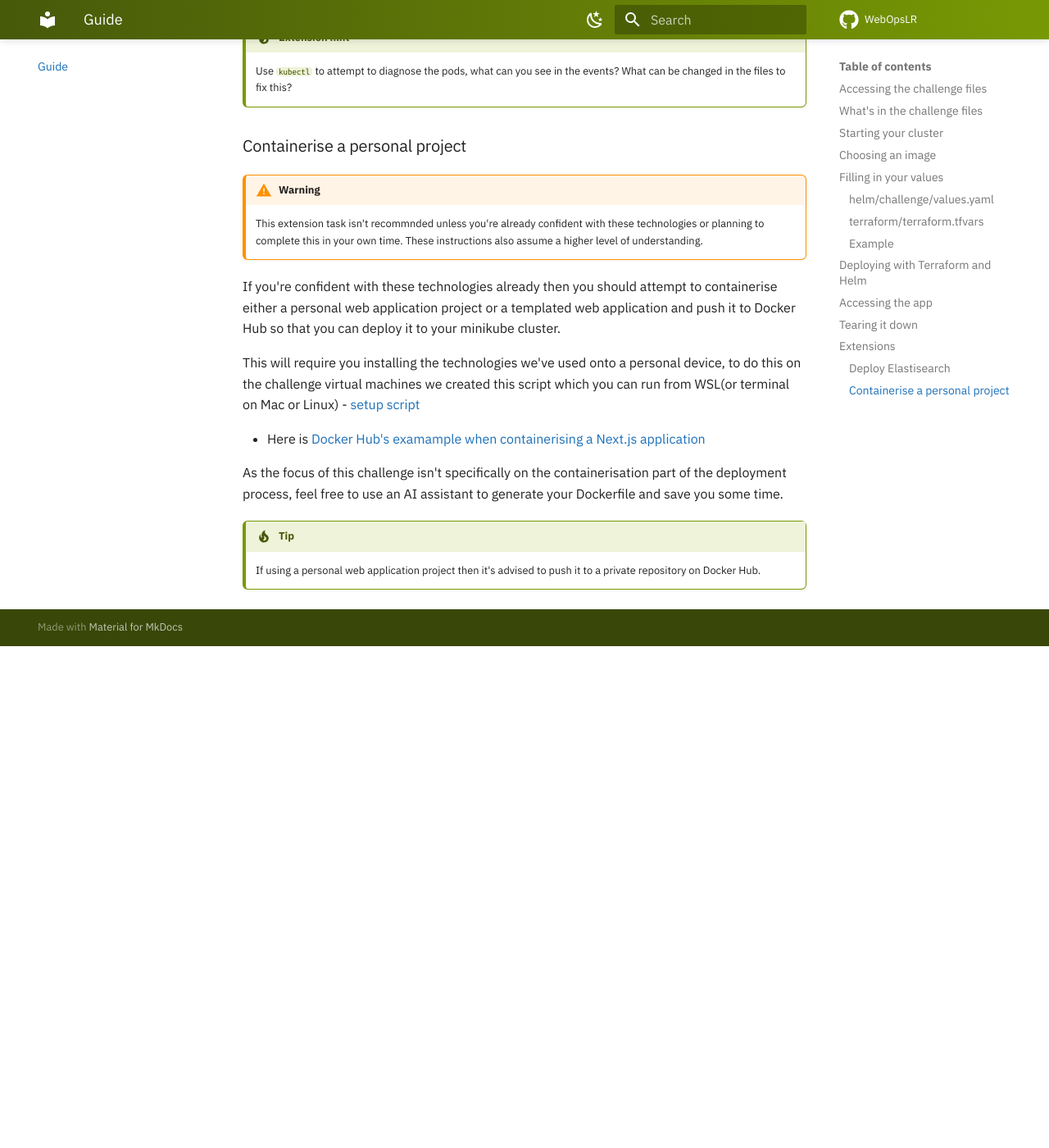
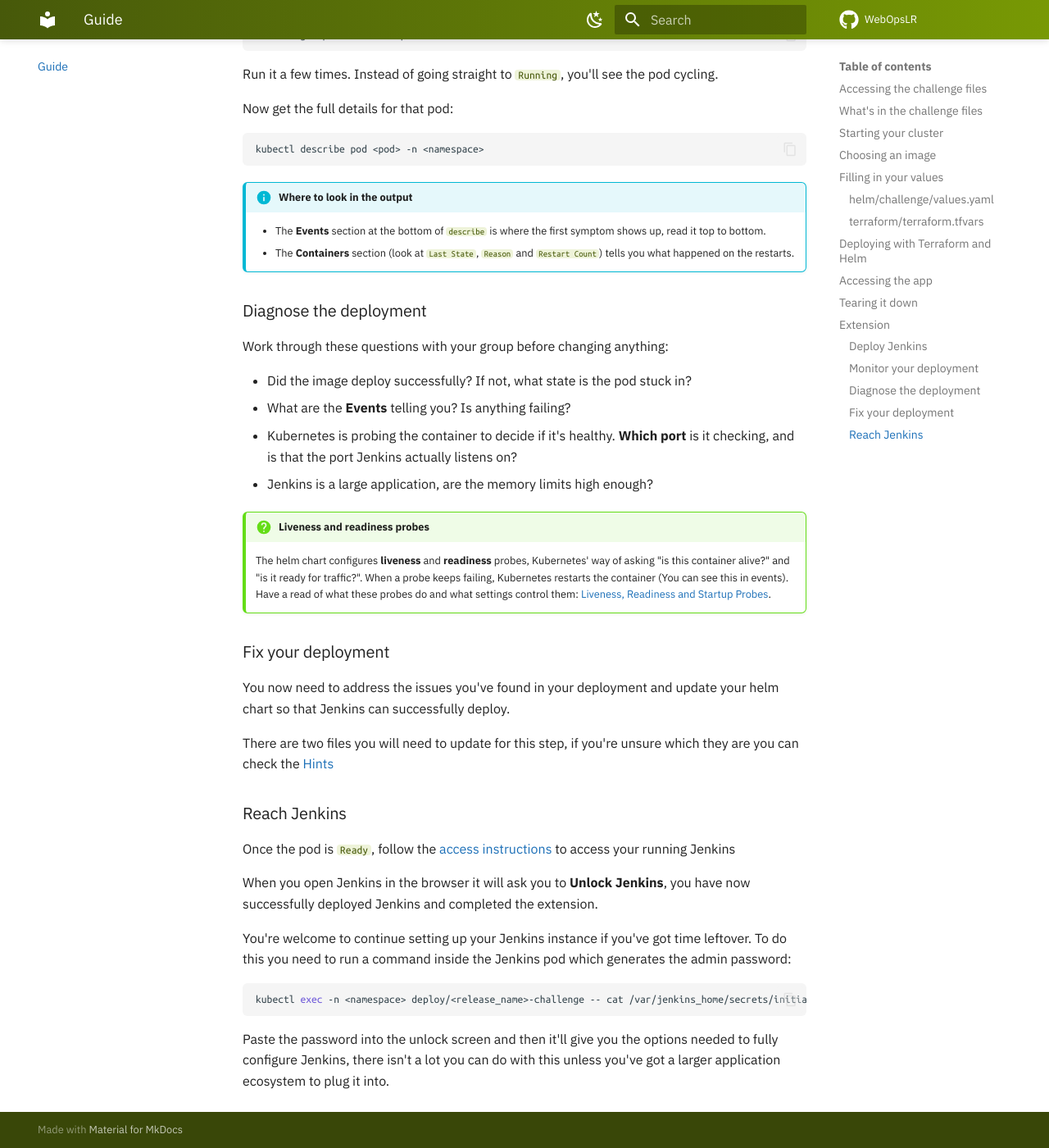
Before and after one commit to WebOpsLR/webopslr.github.io, an MkDocs documentation site: the page built from docs/guide.md, in a window 1280 px wide and 1400 px high, scrolled down 6692 px. Shown: the whole window at 82% size. Built offline with MkDocs 1.6.1 and Material for MkDocs 9.7.7, drawn with Linux system fonts in a browser that asks for light colours; comment, search, counter and statistics services are not loaded; before the commit the page ends 7480 px from its top, so only the background shows below that; some of the changed text lies outside the part shown.

Commit message:
Feat: Update guide and extension

````diff
--- a/docs/guide.md
+++ b/docs/guide.md
@@ -20,8 +20,11 @@ To complete the challenge you will need to open **Terminal**, this has been defa
 
 Once you've opened your terminal you need to navigate to the challenge directory(folder):
 ```shell
-cd ~/UOPComputingChallenge
+cd ~/challenge
 ```
+
+!!! tip
+    if you need to use `sudo` for anything, the username and password in WSL have both been set to **student**
 
 ## What's in the challenge files
 
@@ -47,7 +50,7 @@ You'll start with launching your minikube cluster using the cli in terminal
 minikube start
 ```
 
-This creates a local single-node Kubernetes cluster and sets your kubeconfig context to `minikube`. Confirm it's up:
+This creates a local single-node Kubernetes cluster and sets your **kubeconfig** context to `minikube`. Confirm it's up:
 ```shell
 kubectl get nodes
 ```
@@ -115,11 +118,11 @@ You must update the two files below with all the required values to successfully
 | `image.repository` | Your chosen Docker image name. Example: `bsord/tetris` |
 | `image.tag` | The image's tag. If you're unsure, set this to `latest` |
 | `containerPort` | The container port you noted earlier, the one your app listens on inside the container, e.g. `80` |
-| `service.port` | The service port you noted earlier. Usually the same as `containerPort` |
+| `service.port` | The service port you noted earlier. Usually the same as **containerPort** |
 | `service.nodePort` | The port exposed on your machine. Must be a number in the 30000-32767 range, e.g. `30080` |
 
 !!! warning "Replace the placeholder values"
-    The file ships with placeholder values: `docker-hub-image`, `image-tag`, `containerPort: 9999`, `port: 8888` and `nodePort: 00000`. They all need to be updated or your deployment will fail.
+    The file ships with placeholder values: `docker-hub-image`, `image-tag`, `containerPort: 9999`, `port: 8888` and `nodePort: 00000`. They all need to be updated, or your deployment will fail.
 
 ### `terraform/terraform.tfvars`
 
@@ -131,27 +134,6 @@ You must update the two files below with all the required values to successfully
 !!! warning "Case sensitivity"
     For Terraform values you must use lowercase-letter, numbers, and dashes only
 ---
-
-### Example
-
-  Deploying [`bsord/tetris`](https://hub.docker.com/r/bsord/tetris), which listens on port `80`:
-
-  ```yaml
-  # helm/challenge/values.yaml
-  image:
-    repository: bsord/tetris
-    tag: latest
-  containerPort: 80
-  service:
-    port: 80
-    nodePort: 30080
-  ```
-
-  ```hcl
-  # terraform/terraform.tfvars
-  release_name = "tetris"
-  namespace    = "tetris-dev"
-  ```
 
 ## Deploying with Terraform and Helm
 
@@ -186,12 +168,18 @@ like this (using the `release_name` and `namespace` you set):
 ```shell
 minikube service <release_name>-challenge -n <namespace>
 ```
-For the example above (`release_name = "tetris"`, `namespace = "tetris-dev"`) that's:
-```shell
-minikube service tetris-challenge -n tetris-dev
-```
 This opens your browser to the running app. (The service is named `<release_name>-challenge` because Helm prefixes the chart name(**challenge**) with
 your release name.)
+
+!!! info "My service is opening a **connection refused** page"
+
+    This is a common WSL issue, port-forwarding can be used as a workaround:
+    ```shell
+    kubectl port-forward -n <namespace> svc/<release_name>-challenge 8080:<service.port>
+    ```
+
+    Then visit <http://localhost:8080>.
+
 
 Check the deployment status at any time:
 ```shell
@@ -199,6 +187,9 @@ kubectl get all -n <namespace>
 ```
 
 ## Tearing it down
+
+!!! warning
+    If you're attempting the Extension then complete that before running these steps.
 
 Remove everything Terraform created (the Helm release, and the namespace):
 ```shell
@@ -212,36 +203,65 @@ minikube stop      # stop the cluster (keeps state)
 minikube delete    # delete the whole cluster
 ```
 
-## Extensions
+## Extension
 
-Completed the previous steps or alredy confident with Docker? There are a couple things you could try now, the first continues on your challenge virtual machine and the second is for those looking to push into interacting with personal projects(requires personal device).
+Completed the previous steps or already confident with Docker? We're going to attempt to deploy Jenkins to your minikube cluster using the same template you've used for your first image.
 
-### Deploy Elastisearch
-If you're choosing to continue on the virtual machine, you should now try to deploy the [Elastisearch Docker image](https://hub.docker.com/_/elasticsearch)
+Jenkins is a real-world automation server, so it won't deploy quite like your first image. You'll be attempting to deploy the Jenkins image and troubleshooting any snags that may arise.
 
-Follow the instructions again to update your **Helm** and **Terraform** files and deploy this image, then answer the questions below:
+### Deploy Jenkins
 
-Did the image deploy successfully?
+It's time to deploy the [Jenkins Docker Image](https://hub.docker.com/r/jenkins/jenkins).
 
-If it didn't then why?
+Follow the earlier steps again to update your **Helm** and **Terraform** files for Jenkins, then run `terraform apply`.
 
-What needs to be changed if this is failing to deploy successfully?
+### Monitor your deployment
 
-!!! tip "Extension hint"
-    Use `kubectl` to attempt to diagnose the pods, what can you see in the events? What can be changed in the files to fix this?
+Don't wait for `terraform apply` to finish, open a **new terminal** and watch what the pod does while it starts:
 
-### Containerise a personal project
+```shell
+kubectl get pods -n <namespace>
+```
 
-!!! warning
-    This extension task isn't recommnded unless you're already confident with these technologies or planning to complete this in your own time. These instructions also assume a higher level of understanding.
+Run it a few times. Instead of going straight to `Running`, you'll see the pod cycling.
 
-If you're confident with these technologies already then you should attempt to containerise either a personal web application project or a templated web application and push it to Docker Hub so that you can deploy it to your minikube cluster.
+Now get the full details for that pod:
 
-This will require you installing the technologies we've used onto a personal device, to do this on the challenge virtual machines we created this script which you can run from WSL(or terminal on Mac or Linux) - [setup script](https://github.com/WebOpsLR/UOPComputingChallenge/blob/main/install-tools.sh)
+```shell
+kubectl describe pod <pod> -n <namespace>
+```
 
-- Here is [Docker Hub's examample when containerising a Next.js application](https://docs.docker.com/guides/nextjs/)
+!!! info "Where to look in the output"
+    - The **Events** section at the bottom of `describe` is where the first symptom shows up, read it top to bottom.
+    - The **Containers** section (look at `Last State`, `Reason` and `Restart Count`) tells you what happened on the restarts.
 
-As the focus of this challenge isn't specifically on the containerisation part of the deployment process, feel free to use an AI assistant to generate your Dockerfile and save you some time.
+### Diagnose the deployment
 
-!!! tip
-    If using a personal web application project then it's advised to push it to a private repository on Docker Hub.
+Work through these questions with your group before changing anything:
+
+- Did the image deploy successfully? If not, what state is the pod stuck in?
+- What are the **Events** telling you? Is anything failing?
+- Kubernetes is probing the container to decide if it's healthy. **Which port** is it checking, and is that the port Jenkins actually listens on?
+- Jenkins is a large application, are the memory limits high enough?
+
+!!! question "Liveness and readiness probes"
+    The helm chart configures **liveness** and **readiness** probes, Kubernetes' way of asking "is this container alive?" and "is it ready for traffic?". When a probe keeps failing, Kubernetes restarts the container (You can see this in events). Have a read of what these probes do and what settings control them: [Liveness, Readiness and Startup Probes](https://kubernetes.io/docs/tasks/configure-pod-liveness-readiness-startup-probes/).
+
+### Fix your deployment
+
+You now need to address the issues you've found in your deployment and update your helm chart so that Jenkins can successfully deploy.
+
+There are two files you will need to update for this step, if you're unsure which they are you can check the [Hints](hints.md#which-files-do-i-edit)
+
+### Reach Jenkins
+
+Once the pod is `Ready`, follow the [access instructions](#accessing-the-app) to access your running Jenkins
+
+When you open Jenkins in the browser it will ask you to **Unlock Jenkins**, you have now successfully deployed Jenkins and completed the extension.
+
+You're welcome to continue setting up your Jenkins instance if you've got time leftover. To do this you need to run a command inside the Jenkins pod which generates the admin password:
+```shell
+kubectl exec -n <namespace> deploy/<release_name>-challenge -- cat /var/jenkins_home/secrets/initialAdminPassword
+```
+
+Paste the password into the unlock screen and then it'll give you the options needed to fully configure Jenkins, there isn't a lot you can do with this unless you've got a larger application ecosystem to plug it into.
--- a/docs/hints.md
+++ b/docs/hints.md
@@ -75,16 +75,6 @@ readinessProbe:
 
 Not an HTTP app? Use a `tcpSocket` probe or remove the probes. as the pod will start without them
 
-### minikube service doesn't open a browser
-
-On WSL this is common — use the port-forward command instead:
-
-```shell
-kubectl port-forward -n <namespace> svc/<release_name>-challenge 8080:<service.port>
-```
-
-Then visit <http://localhost:8080>.
-
 ### Fixing a value and trying again
 
 You don't need to tear anything down first. Edit `helm/challenge/values.yaml` or
@@ -93,29 +83,19 @@ existing release in place.
 
 ## Extension hints
 
-### Deploying Elasticsearch
+### Which files do I edit?
 
-Elasticsearch is heavier than a simple web image, so the chart's defaults won't be enough. Start by looking at what the pod is actually doing:
+- To make changes to your application's **image, ports, or memory limits** you will need to edit `helm/challenge/values.yaml`
+- To make changes to the **liveness and readiness probes** you will need to edit `helm/challenge/templates/deployment.yaml`
 
-```shell
-kubectl get pods -n <namespace>
-kubectl describe pod -n <namespace> -l app.kubernetes.io/instance=<release_name>
-kubectl logs -n <namespace> -l app.kubernetes.io/instance=<release_name>
-```
+After editing either file, re-run `terraform apply`, Helm upgrades the release in place, then re-check with `kubectl get pods -n <namespace>`. No need to tear anything down.
 
-#### The pod gets OOMKilled or keeps restarting
+#### The pod keeps restarting / CrashLoopBackOff with failing probes
 
-Elasticsearch needs far more memory than the chart's defaults. In the **describe** events you'll see **OOMKilled** or the pod restarting. Raise the limits in `values.yaml`:
+If the events mention **Liveness probe failed** or **Readiness probe failed**, Kubernetes thinks the container is unhealthy and is restarting it. The probes check the **container port**, so if that port is wrong they'll fail every time.
 
-```yaml
-# helm/challenge/values.yaml
-resources:
-  requests:
-    cpu: 500m
-    memory: 1Gi
-  limits:
-    cpu: "1"
-    memory: 2Gi
-```
+Which port does Jenkins actually listen on inside the container? It's **not** the one the tetris image used, the [Jenkins image docs](https://hub.docker.com/r/jenkins/jenkins) will tell you. Once you know it, make sure the port values in `values.yaml` match the port Jenkins really serves on.
 
-You may also need to tell Elasticsearch to run as a single node by setting the `discovery.type=single-node` environment variable.
+#### The pod gets OOMKilled, or the events mention memory
+
+Jenkins needs far more memory than the chart's defaults allow for a tiny web app. If the **describe** events show **OOMKilled**, or the container keeps being killed and restarted, your application is running out of memory. Look at the `resources` section in `values.yaml` and raise the memory (and if needed CPU) limits until Jenkins has enough room to start, you may need to experiment with the numbers.
````
Also changed, not shown: other parts of docs/guide.md (+5 -5 lines).
